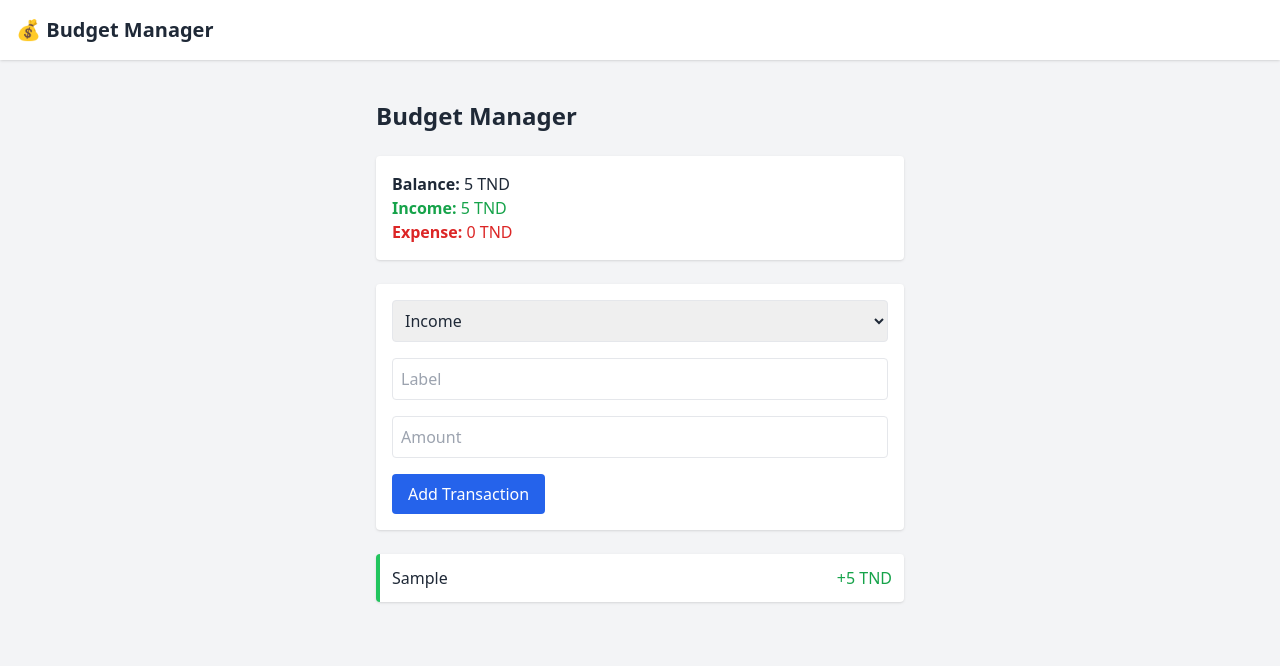
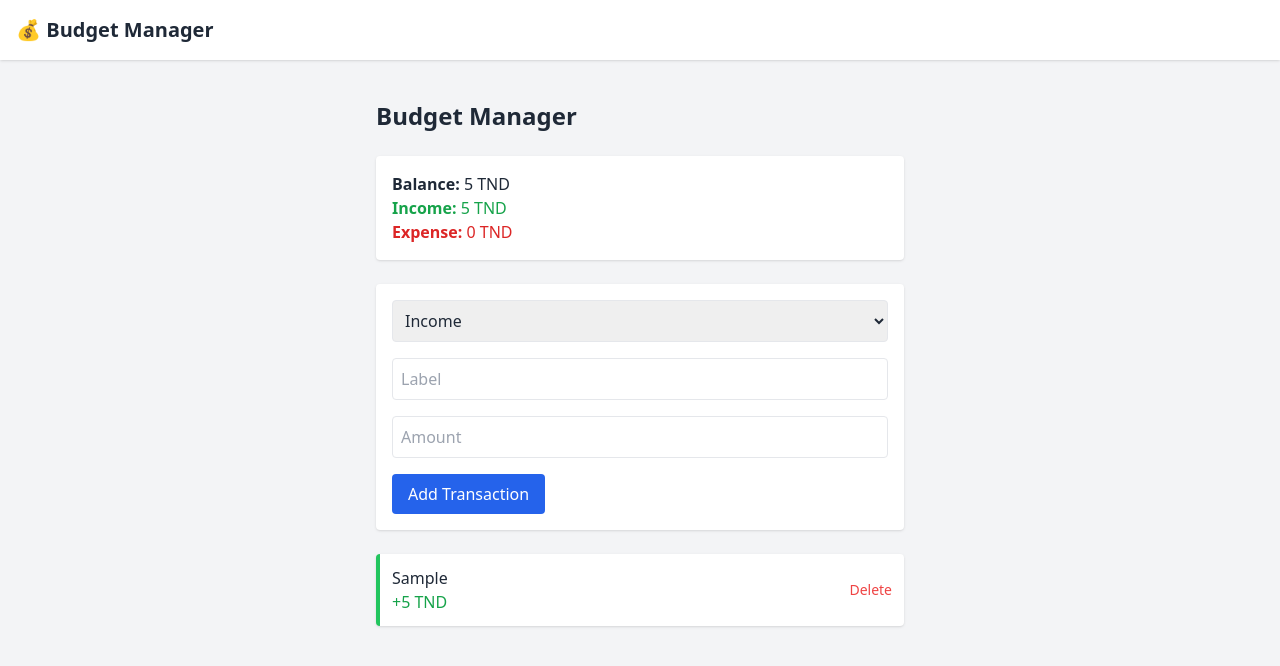
Before and after one commit to Adem-elwafi/Budget-Manager, a Vue app: page / in a window 1280 px wide. Both pictures are taken after typing "Sample", "5" into the empty fields and a click on the button "Add Transaction". Shown: the top 666 px of the page. Built offline with nearby package versions, Linux system fonts and the light colour scheme.

Commit message:
feat: persist transactions using localStorage

```diff
--- a/src/components/HelloWorld.vue
+++ /dev/null
@@ -1,43 +0,0 @@
-<script setup>
-import { ref } from 'vue'
-
-defineProps({
-  msg: String,
-})
-
-const count = ref(0)
-</script>
-
-<template>
-  <h1>{{ msg }}</h1>
-
-  <div class="card">
-    <button type="button" @click="count++">count is {{ count }}</button>
-    <p>
-      Edit
-      <code>components/HelloWorld.vue</code> to test HMR
-    </p>
-  </div>
-
-  <p>
-    Check out
-    <a href="https://vuejs.org/guide/quick-start.html#local" target="_blank"
-      >create-vue</a
-    >, the official Vue + Vite starter
-  </p>
-  <p>
-    Learn more about IDE Support for Vue in the
-    <a
-      href="https://vuejs.org/guide/scaling-up/tooling.html#ide-support"
-      target="_blank"
-      >Vue Docs Scaling up Guide</a
-    >.
-  </p>
-  <p class="read-the-docs">Click on the Vite and Vue logos to learn more</p>
-</template>
-
-<style scoped>
-.read-the-docs {
-  color: #888;
-}
-</style>
--- /dev/null
+++ b/src/components/TransactionForm.vue
@@ -0,0 +1,44 @@
+<script setup>
+import { ref } from 'vue'
+
+const emit = defineEmits(['add'])
+
+const newTransaction = ref({
+  type: 'income',
+  label: '',
+  amount: ''
+})
+
+function submit() {
+  if (!newTransaction.value.label || !newTransaction.value.amount) return
+
+  const transaction = {
+    ...newTransaction.value,
+    amount: parseFloat(newTransaction.value.amount),
+    id: Date.now()
+  }
+
+  // Emit the new transaction to parent
+  emit('add', transaction)
+
+  // Reset form
+  newTransaction.value.label = ''
+  newTransaction.value.amount = ''
+}
+</script>
+
+<template>
+  <form @submit.prevent="submit" class="bg-white p-4 rounded shadow space-y-4">
+    <select v-model="newTransaction.type" class="w-full p-2 border rounded">
+      <option value="income">Income</option>
+      <option value="expense">Expense</option>
+    </select>
+
+    <input v-model="newTransaction.label" type="text" placeholder="Label" class="w-full p-2 border rounded" />
+    <input v-model="newTransaction.amount" type="number" placeholder="Amount" class="w-full p-2 border rounded" />
+
+    <button type="submit" class="bg-blue-600 text-white px-4 py-2 rounded">
+      Add Transaction
+    </button>
+  </form>
+</template>
--- /dev/null
+++ b/src/components/TransactionList.vue
@@ -0,0 +1,25 @@
+<script setup>
+const props = defineProps(['transactions'])
+const emit = defineEmits(['delete'])
+</script>
+
+<template>
+  <ul class="space-y-2">
+    <li
+      v-for="t in transactions"
+      :key="t.id"
+      class="flex justify-between items-center p-3 rounded shadow bg-white"
+      :class="t.type === 'income' ? 'border-l-4 border-green-500' : 'border-l-4 border-red-500'"
+    >
+      <div>
+        <p class="font-medium">{{ t.label }}</p>
+        <p :class="t.type === 'income' ? 'text-green-600' : 'text-red-600'">
+          {{ t.type === 'income' ? '+' : '-' }}{{ t.amount }} TND
+        </p>
+      </div>
+      <button @click="emit('delete', t.id)" class="text-sm text-red-500 hover:underline">
+        Delete
+      </button>
+    </li>
+  </ul>
+</template>
--- a/src/views/Dashboard.vue
+++ b/src/views/Dashboard.vue
@@ -1,40 +1,27 @@
 <script setup>
 import { ref, computed } from 'vue'
+import TransactionForm from '../components/TransactionForm.vue'
+import TransactionList from '../components/TransactionList.vue'
 
 const transactions = ref([])
 
-const newTransaction = ref({
-  type: 'income',
-  label: '',
-  amount: ''
-})
+function addTransaction(t) {
+  transactions.value.push(t)
+}
 
-function addTransaction() {
-  if (!newTransaction.value.label || !newTransaction.value.amount) return
-
-  transactions.value.push({
-    id: Date.now(),
-    type: newTransaction.value.type,
-    label: newTransaction.value.label,
-    amount: parseFloat(newTransaction.value.amount)
-  })
-
-  newTransaction.value.label = ''
-  newTransaction.value.amount = ''
+function deleteTransaction(id) {
+  const confirmDelete = confirm('Are you sure you want to delete this transaction?')
+  if (confirmDelete) {
+    transactions.value = transactions.value.filter(t => t.id !== id)
+  }
 }
 
 const totalIncome = computed(() =>
-  transactions.value
-    .filter(t => t.type === 'income')
-    .reduce((sum, t) => sum + t.amount, 0)
+  transactions.value.filter(t => t.type === 'income').reduce((sum, t) => sum + t.amount, 0)
 )
-
 const totalExpense = computed(() =>
-  transactions.value
-    .filter(t => t.type === 'expense')
-    .reduce((sum, t) => sum + t.amount, 0)
+  transactions.value.filter(t => t.type === 'expense').reduce((sum, t) => sum + t.amount, 0)
 )
-
 const balance = computed(() => totalIncome.value - totalExpense.value)
 </script>
 
@@ -42,52 +29,13 @@ const balance = computed(() => totalIncome.value - totalExpense.value)
   <div class="p-6 max-w-xl mx-auto space-y-6">
     <h1 class="text-2xl font-bold">Budget Manager</h1>
 
-    <!-- Totals -->
     <div class="bg-white p-4 rounded shadow">
       <p><strong>Balance:</strong> {{ balance }} TND</p>
       <p class="text-green-600"><strong>Income:</strong> {{ totalIncome }} TND</p>
       <p class="text-red-600"><strong>Expense:</strong> {{ totalExpense }} TND</p>
     </div>
 
-    <!-- Form -->
-    <form @submit.prevent="addTransaction" class="bg-white p-4 rounded shadow space-y-4">
-      <select v-model="newTransaction.type" class="w-full p-2 border rounded">
-        <option value="income">Income</option>
-        <option value="expense">Expense</option>
-      </select>
-
-      <input
-        v-model="newTransaction.label"
-        type="text"
-        placeholder="Label"
-        class="w-full p-2 border rounded"
-      />
-
-      <input
-        v-model="newTransaction.amount"
-        type="number"
-        placeholder="Amount"
-        class="w-full p-2 border rounded"
-      />
-
-      <button type="submit" class="bg-blue-600 text-white px-4 py-2 rounded">
-        Add Transaction
-      </button>
-    </form>
-
-    <!-- List -->
-    <ul class="space-y-2">
-      <li
-        v-for="t in transactions"
-        :key="t.id"
-        class="flex justify-between p-3 rounded shadow bg-white"
-        :class="t.type === 'income' ? 'border-l-4 border-green-500' : 'border-l-4 border-red-500'"
-      >
-        <span>{{ t.label }}</span>
-        <span :class="t.type === 'income' ? 'text-green-600' : 'text-red-600'">
-          {{ t.type === 'income' ? '+' : '-' }}{{ t.amount }} TND
-        </span>
-      </li>
-    </ul>
+    <TransactionForm @add="addTransaction" />
+    <TransactionList :transactions="transactions" @delete="deleteTransaction" />
   </div>
 </template>
```
Also changed, not shown: vite.config.js.timestamp-1760710221709-f92391ba651bc.mjs (added, +20 -0 lines).
